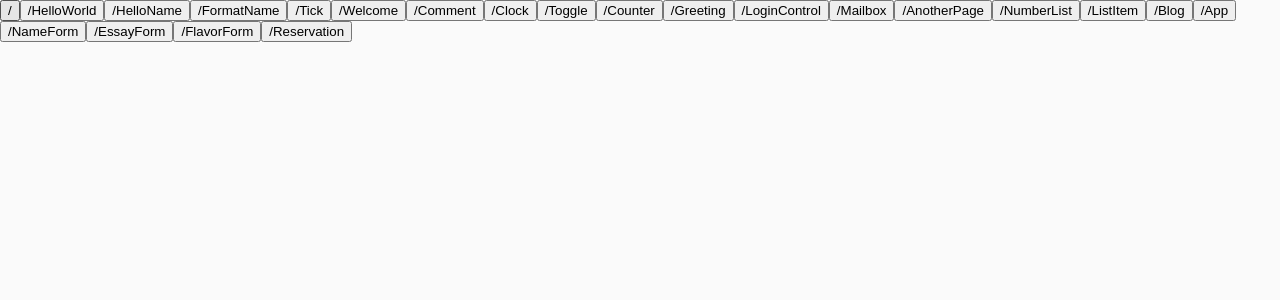
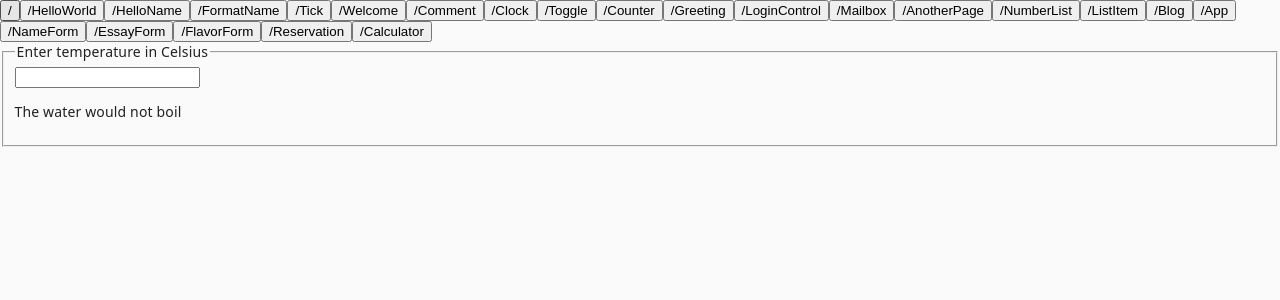
Before and after one commit to littlehorseboy/react-hooks-practice, a React app: page /#/Calculator in a window 1280 px wide. Shown: the top 300 px of the page. Built offline with nearby package versions, Linux system fonts and the light colour scheme.

Commit message:
feat: lifting state up Calculator.tsx

```diff
--- /dev/null
+++ b/src/components/10-lifting-state-up/Calculator.tsx
@@ -0,0 +1,28 @@
+import React, { useState } from 'react';
+
+interface BoilingVerdictProps {
+  celsius: number;
+}
+
+function BoilingVerdict(props: BoilingVerdictProps): JSX.Element {
+  if (props.celsius >= 100) {
+    return <p>The water would boil</p>;
+  }
+  return <p>The water would not boil</p>;
+}
+
+export default function Calculator(): JSX.Element {
+  const [temperature, setTemperature] = useState('');
+
+  const handleChange = (event: React.ChangeEvent<HTMLInputElement>): void => {
+    setTemperature(event.target.value);
+  };
+
+  return (
+    <fieldset>
+      <legend>Enter temperature in Celsius</legend>
+      <input value={temperature} onChange={handleChange} />
+      <BoilingVerdict celsius={parseFloat(temperature)} />
+    </fieldset>
+  );
+}
--- a/src/router/Router.tsx
+++ b/src/router/Router.tsx
@@ -24,6 +24,7 @@ import NameForm from '../components/9-form/NameForm';
 import EssayForm from '../components/9-form/EssayForm';
 import FlavorForm from '../components/9-form/FlavorForm';
 import Reservation from '../components/9-form/Reservation';
+import Calculator from '../components/10-lifting-state-up/Calculator';
 
 const routes = [
   { path: '/', Component: Home },
@@ -48,6 +49,7 @@ const routes = [
   { path: '/EssayForm', Component: EssayForm },
   { path: '/FlavorForm', Component: FlavorForm },
   { path: '/Reservation', Component: Reservation },
+  { path: '/Calculator', Component: Calculator },
 ];
 
 const useStyles = makeStyles({
```
